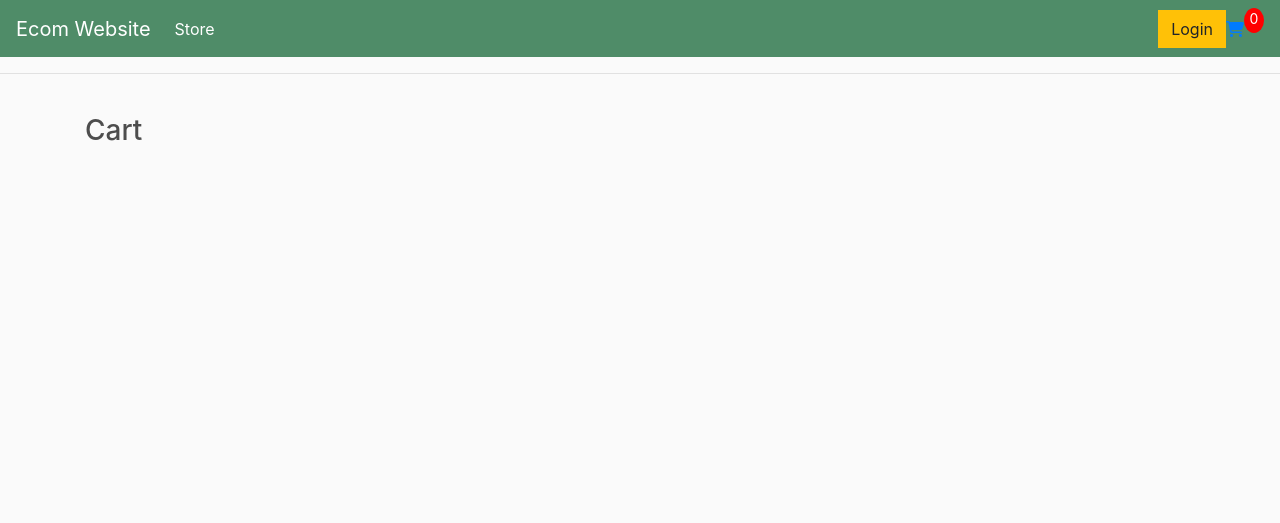
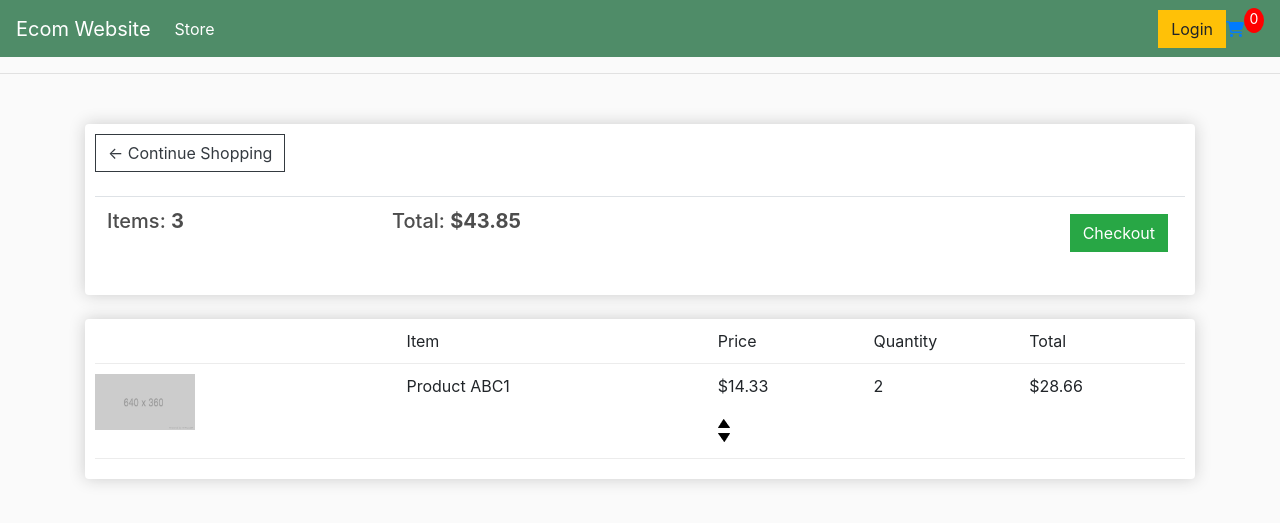
Before and after one commit to IvessJohn/django-ecommerce-website, a Django app: template ecommercewebsite/store/templates/store/cart.html in a window 1280 px wide. Shown: the top 523 px of the page. Run offline with Django 3.2, Linux system fonts and the light colour scheme; the template is opened without the code that fills it, so the values that code supplies are empty; some libraries are stand-ins or nearby versions.

Commit message:
Cart template update

```diff
--- a/ecommercewebsite/store/templates/store/cart.html
+++ b/ecommercewebsite/store/templates/store/cart.html
@@ -1,8 +1,54 @@
 {% extends "store/main.html" %}
+{% load static %}
 
 {% block content %}
 
-<h3>Cart</h3>
+<div class="row">
+    <div class="col-lg-12">
+        <div class="box-element">
 
+            <a class="btn btn-outline-dark" href="{% url 'store' %}">&#x2190; Continue Shopping</a>
+
+            <br>
+            <br>
+            <table class="table">
+                <tr>
+                    <th><h5>Items: <strong>3</strong></h5></th>
+                    <th><h5>Total: <strong>$43.85</strong></h5></th>
+                    <th>
+                        <a style="float:right; margin: 5px;" class="btn btn-success" href="{% url 'checkout' %}">Checkout</a>
+                    </th>
+                </tr>
+            </table>
+
+        </div>
+
+        <br>
+
+        <div class="box-element">
+            <div class="cart-row">
+                <div style="flex: 2;"></div>
+                <div style="flex: 2;">Item</div>
+                <div style="flex: 1;">Price</div>
+                <div style="flex: 1;">Quantity</div>
+                <div style="flex: 1;">Total</div>
+            </div>
+
+            <div class="cart-row">
+                <div style="flex: 2;"><img class="row-image" src="{% static 'images/banner_placeholder.png' %}"></div>
+                <div style="flex: 2;">Product ABC1</div>
+                <div style="flex: 1;">
+                    <p class="quanity">$14.33</p>
+                    <div class="quantity">
+                        <img class="chg-quantity" src="{% static  'images/arrow_up.png' %}">
+
+                        <img class="chg-quantity" src="{% static  'images/arrow_down.png' %}">
+                    </div>
+                </div>
+                <div style="flex: 1;">2</div>
+                <div style="flex: 1;">$28.66</div>
+        </div>
+    </div>
+</div>
 
 {% endblock content %}
```
